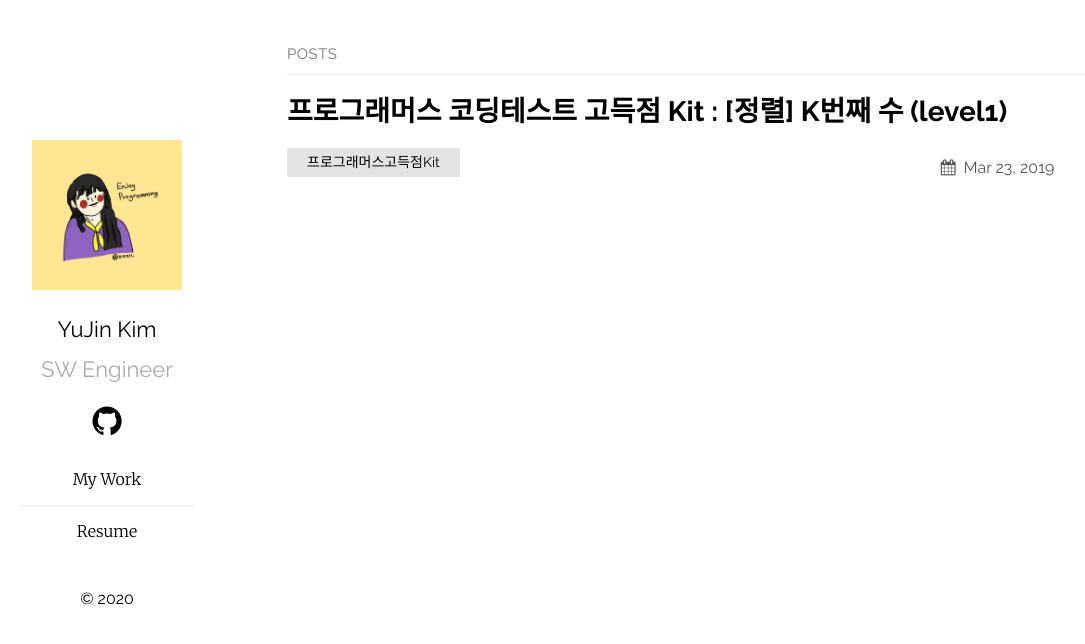
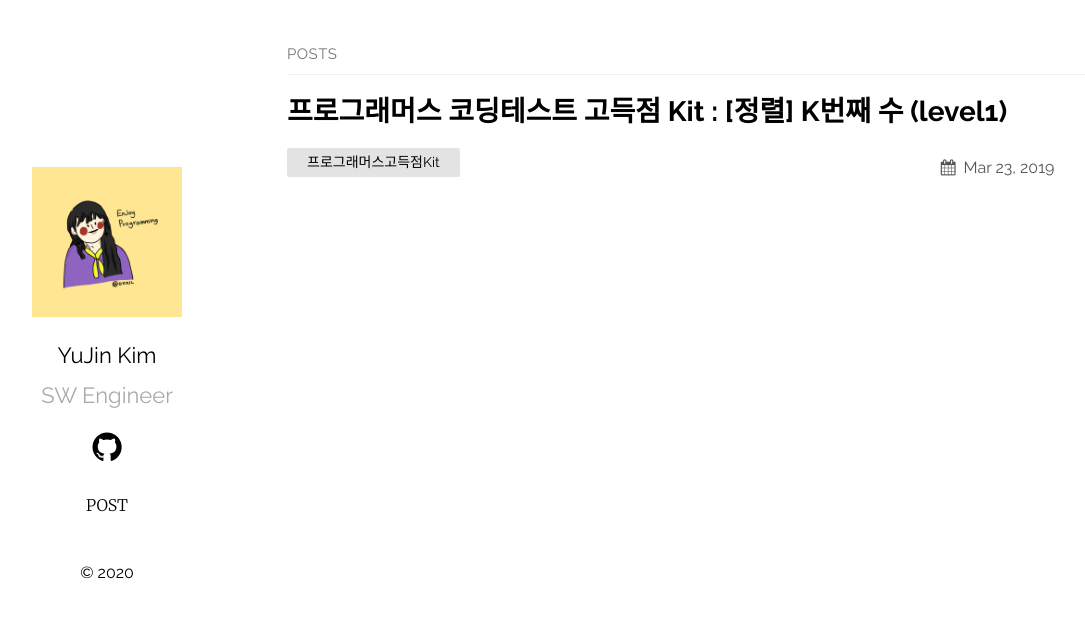
Before and after one commit to dailyco/dailyco.github.io, a Jekyll site: the page built from index.md, in a window 1280 px wide. Shown: the top 644 px of the page, without its empty margins (78-1163 px from the left). Built offline with Jekyll 4.4.1, drawn with Linux system fonts in a browser that asks for light colours.

Commit message:
edit navigation name

```diff
--- a/_config.yml
+++ b/_config.yml
@@ -13,10 +13,11 @@
   sass_dir: _sass
 plainwhite:
   navigation:
-    - title: My Work
-      url: "/my-work"
-    - title: Resume
-      url: "/resume"
+    - title: POST
+      url: "/_post"
+    # - title: ABOUT
+    #  url: "/resume"
+
   name: YuJin Kim
   tagline: SW Engineer
   date_format: "%b %-d, %Y"
```
Also changed, not shown: 2 other files.
